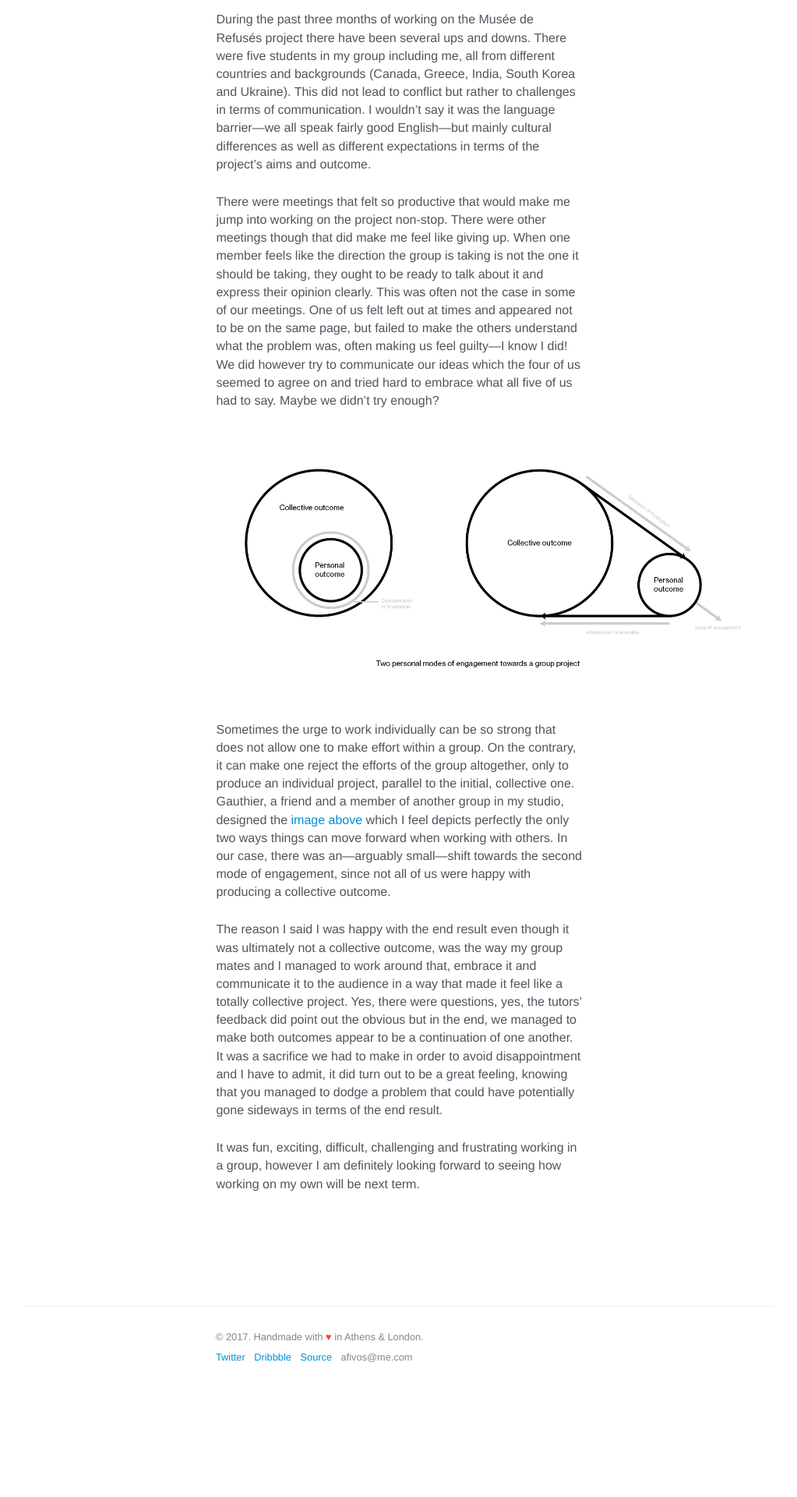
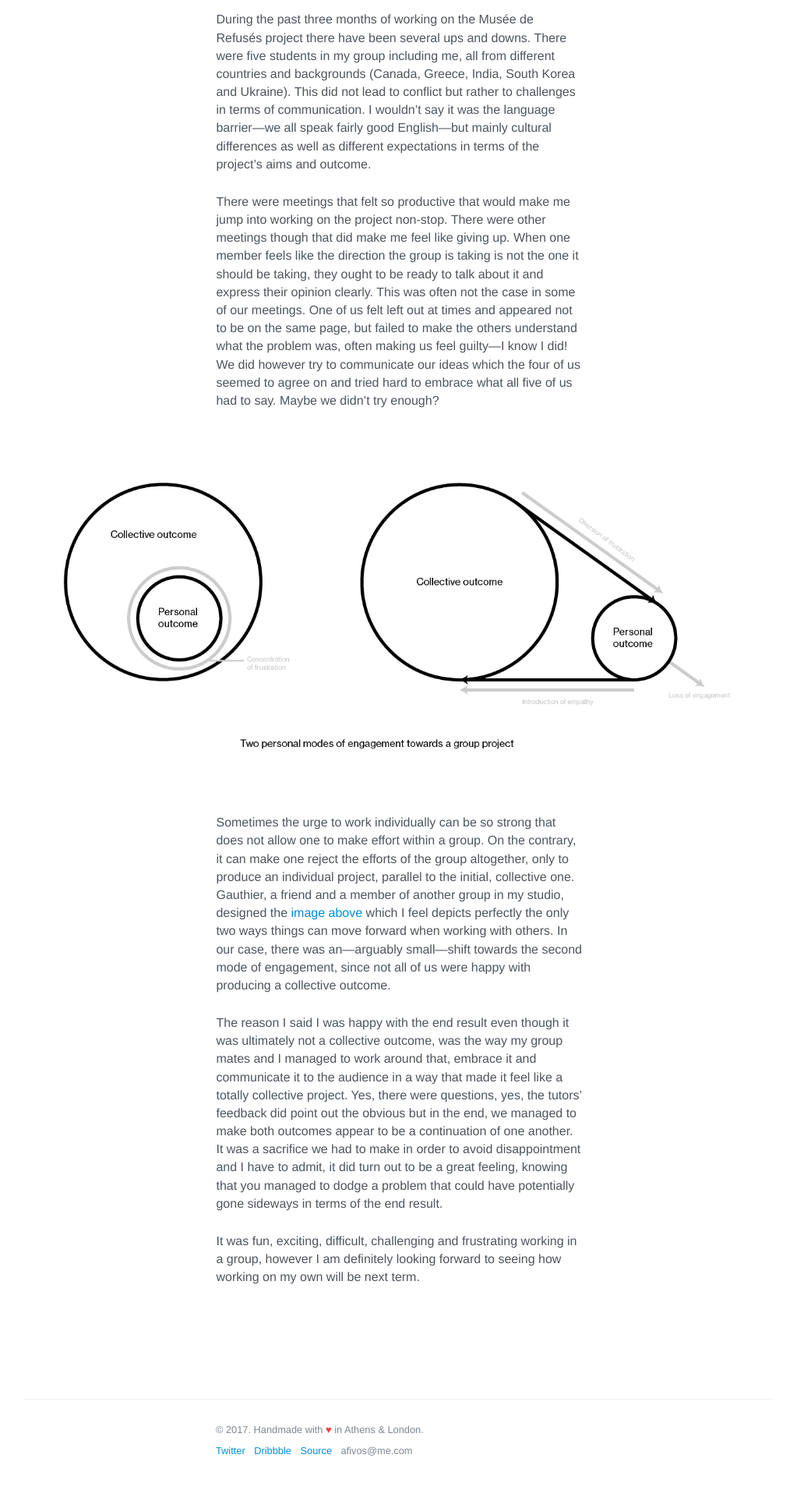
Before and after one commit to afivos/afivos.com, a Jekyll site: the page built from _posts/2017-12-18-group-dynamics.md, in a window 1280 px wide. Shown: the part 659-2579 px from the top of the page at 78% size, without its empty margins (128-1151 px from the left). Built offline with Jekyll 4.4.1, drawn with Linux system fonts in a browser that asks for light colours; nearby versions of some CDN libraries; comment, search, counter and statistics services are not loaded; before the commit the page ends 2460 px from its top, so only the background shows below that.

Commit message:
Change illustration size

```diff
--- a/_posts/2017-12-18-group-dynamics.md
+++ b/_posts/2017-12-18-group-dynamics.md
@@ -18,7 +18,7 @@ During the past three months of working on the Musée de Refusés project there
 
 There were meetings that felt so productive that would make me jump into working on the project non-stop. There were other meetings though that did make me feel like giving up. When one member feels like the direction the group is taking is not the one it should be taking, they ought to be ready to talk about it and express their opinion clearly. This was often not the case in some of our meetings. One of us felt left out at times and appeared not to be on the same page, but failed to make the others understand what the problem was, often making us feel guilty—I know I did! We did however try to communicate our ideas which the four of us seemed to agree on and tried hard to embrace what all five of us had to say. Maybe we didn’t try enough?
 
-{% image imgbleed 2017/12/modes-of-engagement.png %}
+{% image imgfull 2017/12/modes-of-engagement.png %}
 
 Sometimes the urge to work individually can be so strong that does not allow one to make effort within a group. On the contrary, it can make one reject the efforts of the group altogether, only to produce an individual project, parallel to the initial, collective one. Gauthier, a friend and a member of another group in my studio, designed the [image above](https://medium.com/@Gauthier.Roussilhe/notes-from-goldsmiths-3-1c70a1edcfde) which I feel depicts perfectly the only two ways things can move forward when working with others. In our case, there was an—arguably small—shift towards the second mode of engagement, since not all of us were happy with producing a collective outcome.
 
```
